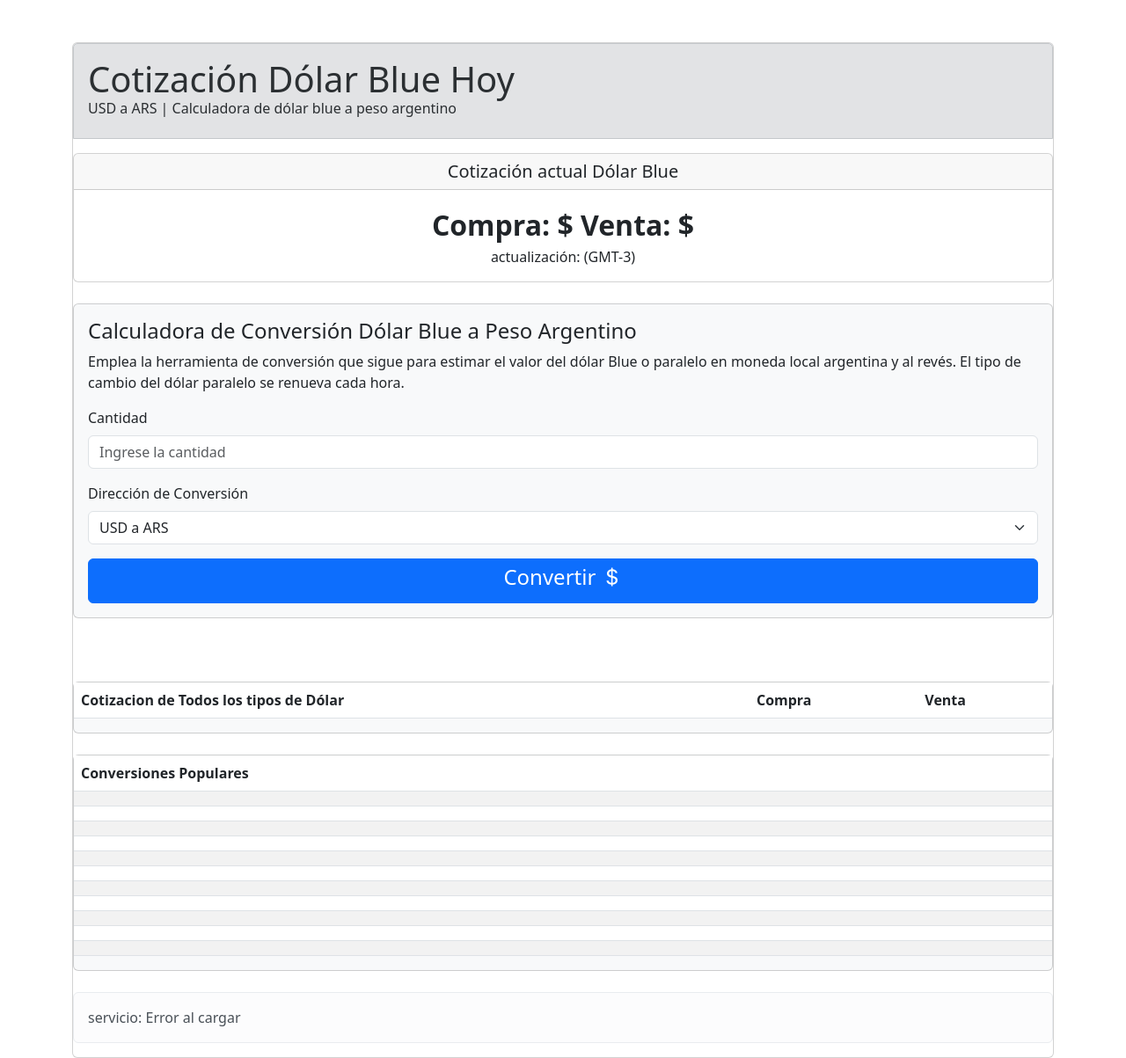
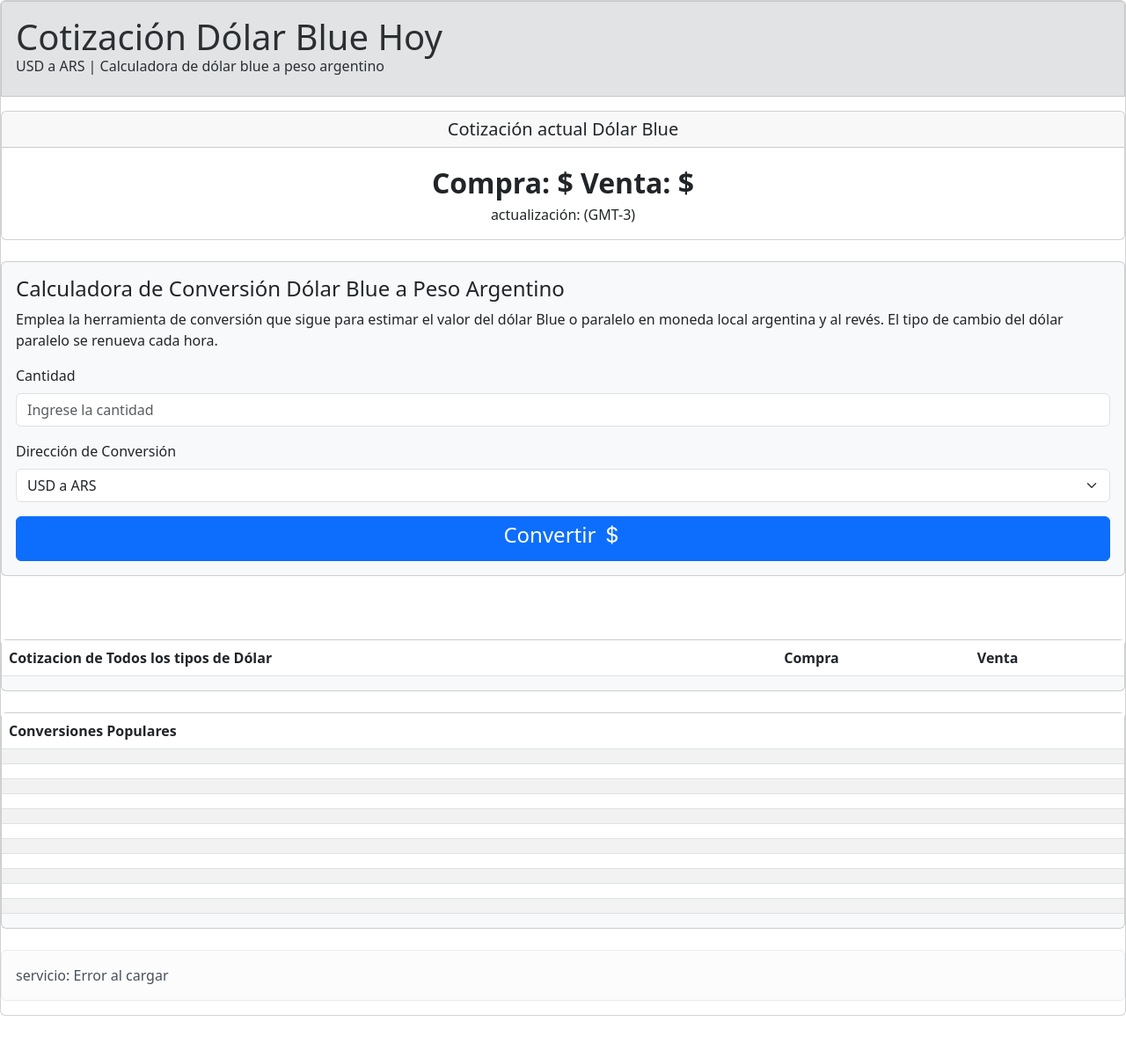
Before and after one commit to hernantvg/DolarBlue, a PHP site: page / in a window 1280 px wide. Shown: the whole page at 88% size. After the commit the page ends 1155 px from the top, so only its background shows below. Run offline with PHP 8.4, Linux system fonts and the light colour scheme; lists and menus that the app fills with data are empty.

Commit message:
Update index.php

```diff
--- a/index.php
+++ b/index.php
@@ -20,7 +20,7 @@
 </head>
 
 <body>
-    <div class="container mt-5">
+    <div>
             <div class="card">
                 <div class="card-header alert alert-secondary">
                     <h1 class="m-0">Cotización Dólar Blue Hoy</h1>
```
